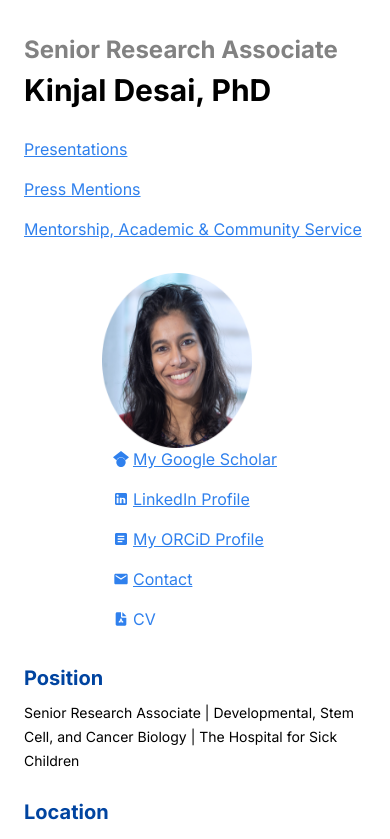
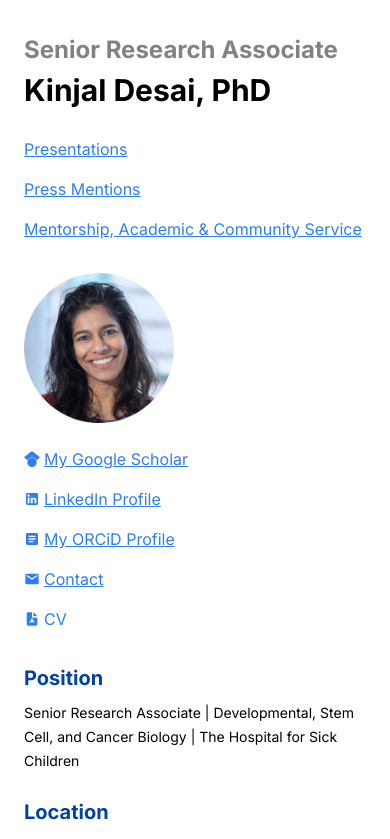
Before and after one commit to rocket5/kinjaldesai-website, a Next.js app: page / in a window 390 px wide. Shown: the top 839 px of the page. Built offline with nearby package versions, Linux system fonts and the light colour scheme.

Commit message:
Refactor sidebar component in Home to improve layout and adjust headshot image dimensions for better responsiveness

```diff
--- a/src/app/page.tsx
+++ b/src/app/page.tsx
@@ -31,14 +31,14 @@ export default function Home() {
           {/* Hero Section */}
           <section className="hero flex flex-col gap-8 md:flex-row md:gap-16">
             {/* Sidebar */}
-            <aside className="sidebar flex flex-col items-center gap-6 md:items-start md:gap-8">
+            <aside className="sidebar flex flex-col items-start gap-6 md:gap-8">
               <div className="headshot-container relative h-[150px] w-[150px] md:h-[177px] md:w-[177px]">
                 <Image
                   src={profileData.headshot.src}
                   alt={profileData.headshot.alt}
-                  width={221}
-                  height={205}
-                  className="absolute -left-[18px] top-0 h-[175px] w-[187px] flex-shrink-0 md:-left-[22px] md:h-[205px] md:w-[221px]"
+                  width={177}
+                  height={177}
+                  className="h-[150px] w-[150px] md:h-[177px] md:w-[177px] object-cover"
                 />
               </div>
               <div className="links flex flex-col gap-4 md:gap-4">
```
